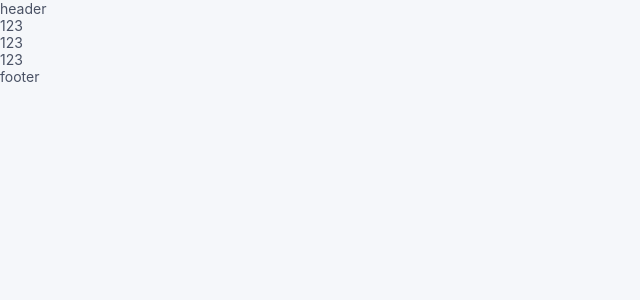
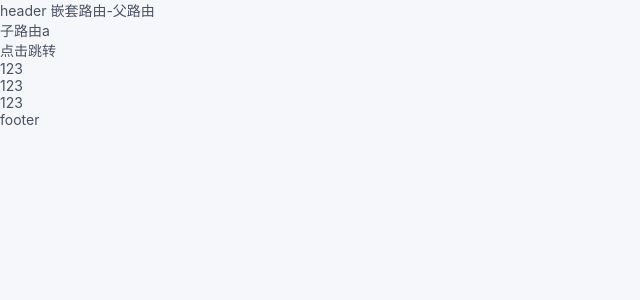
Before and after one commit to GGupzHH/React17-Vite2-template, a React (Vite) app: page /test/a in a window 1280 px wide. Shown: the top 300 px of the page, without its empty margins (0-640 px from the left). Built offline with nearby package versions, Linux system fonts and the light colour scheme.

Commit message:
feat(router-query)

```diff
--- a/src/modules/HomeDemo/pages/home.jsx
+++ b/src/modules/HomeDemo/pages/home.jsx
@@ -1,4 +1,5 @@
 import React from 'react'
+import { useHistory } from 'react-router-dom'
 
 
 class Test extends React.Component {
@@ -11,17 +12,32 @@ class Test extends React.Component {
   }
 }
 class Home extends React.Component {
+  constructor (props) {
+    super(props)
+  }
 
+
+  handleClick = (event) => {
+    console.log(event)
+    console.log(this.props)
+    this.props.history.push('/test/b', {
+      queueMicrotask: 11
+    })
+  }
 
   render () {
     return (
       <div>
+        子路由a
+        <p onClick={this.handleClick}>
+          点击跳转
+        </p>
         {
           [1, 2, 3].map((item, index) => {
             return <Test key={index}/>
           })
         }
-        {this.props.children}
+        {/* {this.props.children} */}
       </div>
     )
   }
--- a/src/modules/HomeDemo/pages/home1.jsx
+++ b/src/modules/HomeDemo/pages/home1.jsx
@@ -1,9 +1,14 @@
 import React from 'react'
 
 class Home1 extends React.Component {
+  constructor (props) {
+    super(props)
+  }
   render () {
+    console.log(this.props)
     return (
       <div>
+        子路由2 b
         Home1
       </div>
     )
--- a/src/modules/TestDemo/pages/test.jsx
+++ b/src/modules/TestDemo/pages/test.jsx
@@ -13,15 +13,15 @@ class TestDemo extends React.Component {
     console.log(this.props)
     // console.log(this.props.children)
     // console.log()
-    // if (this.props.location.pathname === this.props.match.path) {
-    //   return (
-    //     <Redirect to='/test/a'/>
-    //   )
-    // }
+    if (this.props.location.pathname === this.props.match.path) {
+      return (
+        <Redirect to='/test/a'/>
+      )
+    }
 
     return (
       <div>
-        header
+        header 嵌套路由-父路由
         { this.props.children }
         footer
       </div>
--- a/src/router/index.jsx
+++ b/src/router/index.jsx
@@ -39,10 +39,10 @@ const router = () => (
               <Demo {...props}>
                 <Switch>
                   <Route exact path="/test/a">
-                    <Home></Home>
+                    <Home {...props}></Home>
                   </Route>
                   <Route exact path="/test/b">
-                    <Home1></Home1>
+                    <Home1 {...props}></Home1>
                   </Route>
                   <RouteNotFound/>
                 </Switch>
@@ -51,8 +51,8 @@ const router = () => (
             )
           }>
           </Route>
-            <Route path="*" component={NotFound}/>
 
+          <Route path="*" component={NotFound}/>
           {/* <Route exact path="/test1/:id" render={
             props => (
               <Demo1 />
```
